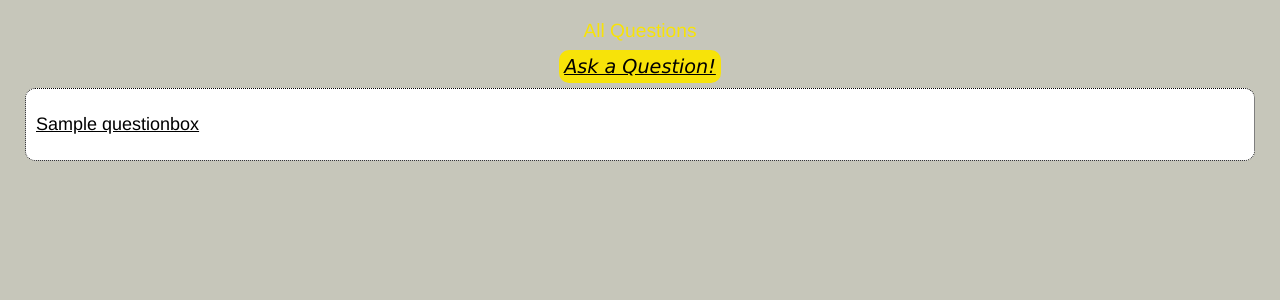
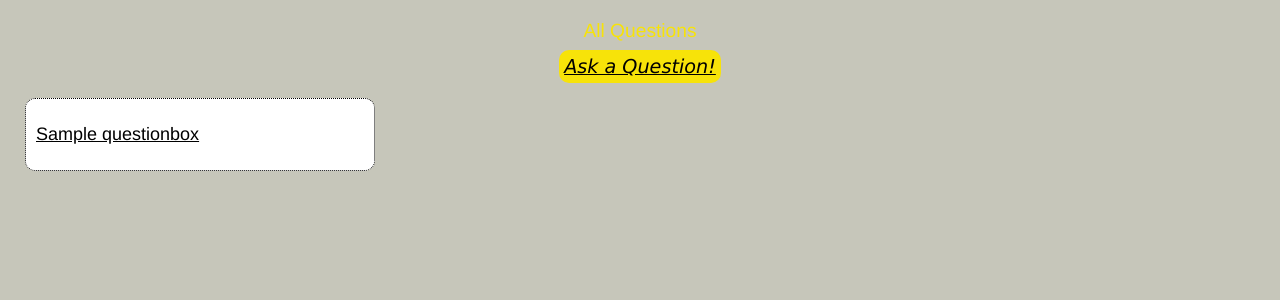
Before and after one commit to momentum-team-5/django--final-project-team-derek-and-kim, a Django app: page / in a window 1280 px wide. Shown: the part 70-370 px from the top of the page. Run offline with Django 3.2, Linux system fonts and the light colour scheme; tables that the repository leaves empty hold one stand-in row (values such as "Sample post").

Commit message:
flex added

```diff
--- a/static/css/style.css
+++ b/static/css/style.css
@@ -34,11 +34,23 @@ nav a:hover {
     text-decoration-color:  rgb(198, 198, 186);
 }
 
-#mydiv { border: dotted 1px black; margin: 10px;
+.mydiv { border: dotted 1px black; margin: 10px;
     background-color: white;
     padding: 10px;
     border-radius: 10px;
+    width: 33.3%;
+    flex-basis: 350px;
 }
+
+.question_container {
+    display: flex;
+    flex-direction: row;
+    flex-wrap: wrap;
+    align-items: center;
+    align-content: center;
+
+}
+
 
 #ask_question {
     font-style: italic;
@@ -48,7 +60,6 @@ nav a:hover {
     padding: 5px;
     margin: 100px;
     font-family: Verdana, Geneva, Tahoma, sans-serif;
-
 
 }
 #ask_question:hover {
--- a/templates/question_list.html
+++ b/templates/question_list.html
@@ -3,19 +3,21 @@
 {% block content %}
 <h1><center>All Questions</center></h1>
 <p><center><a id="ask_question" href="{% url 'add_question' %}">Ask a Question!</a></center></p>
+<div class="question_container">
+{% for question in question %}
 
-{% for question in question %}
-<div id="mydiv"style="border: dotted 1px black" >
+<div class="mydiv"style="border: dotted 1px black" >
     <h2><a id="link" href="{% url 'question_details' pk=question.pk %}">{{ question.question }}</a></h2>
     <p id="question_info">
         {% if request.user.is_authenticated %}
         <a id="link" href="{% url 'add_answer' pk=question.pk %}">Answer Question</a><br>
-        {% endif %}
-        {% if request.user.is_authenticated and request.user == question.user %}
-        <a id="link" href="{% url 'edit_question' pk=question.pk %}">Edit Question</a><br>
-        <a id="link" class="red" href="{% url 'delete_question' pk=question.pk %}">Delete Question</a><br>
-        {% endif %}
+            {% endif %}
+            {% if request.user.is_authenticated and request.user == question.user %}
+            <a id="link" href="{% url 'edit_question' pk=question.pk %}">Edit Question</a><br>
+            <a id="link" class="red" href="{% url 'delete_question' pk=question.pk %}">Delete Question</a><br>
+            {% endif %}
     </p>
 </div>
 {% endfor %}
+</div>
 {% endblock %}
```
